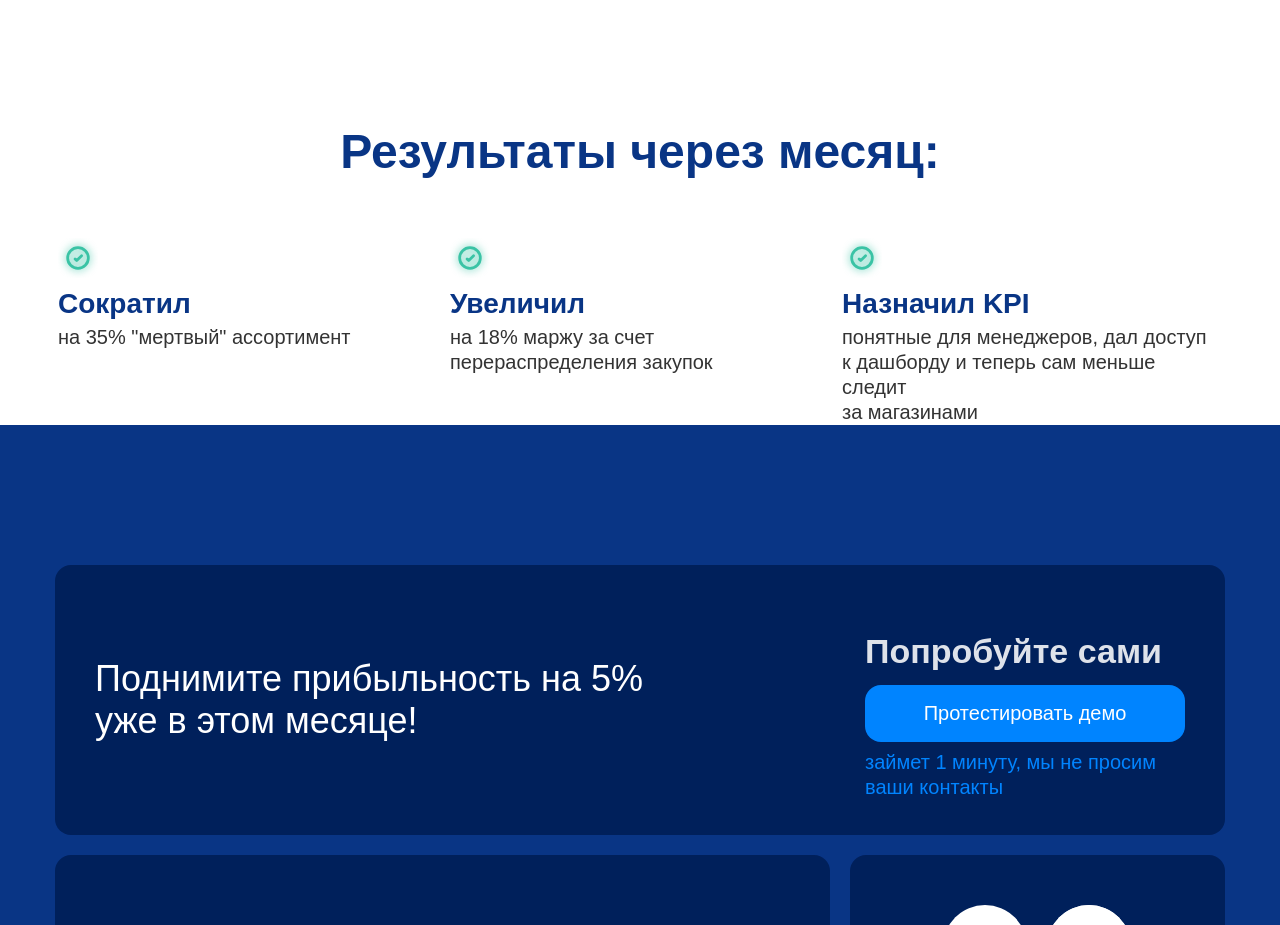
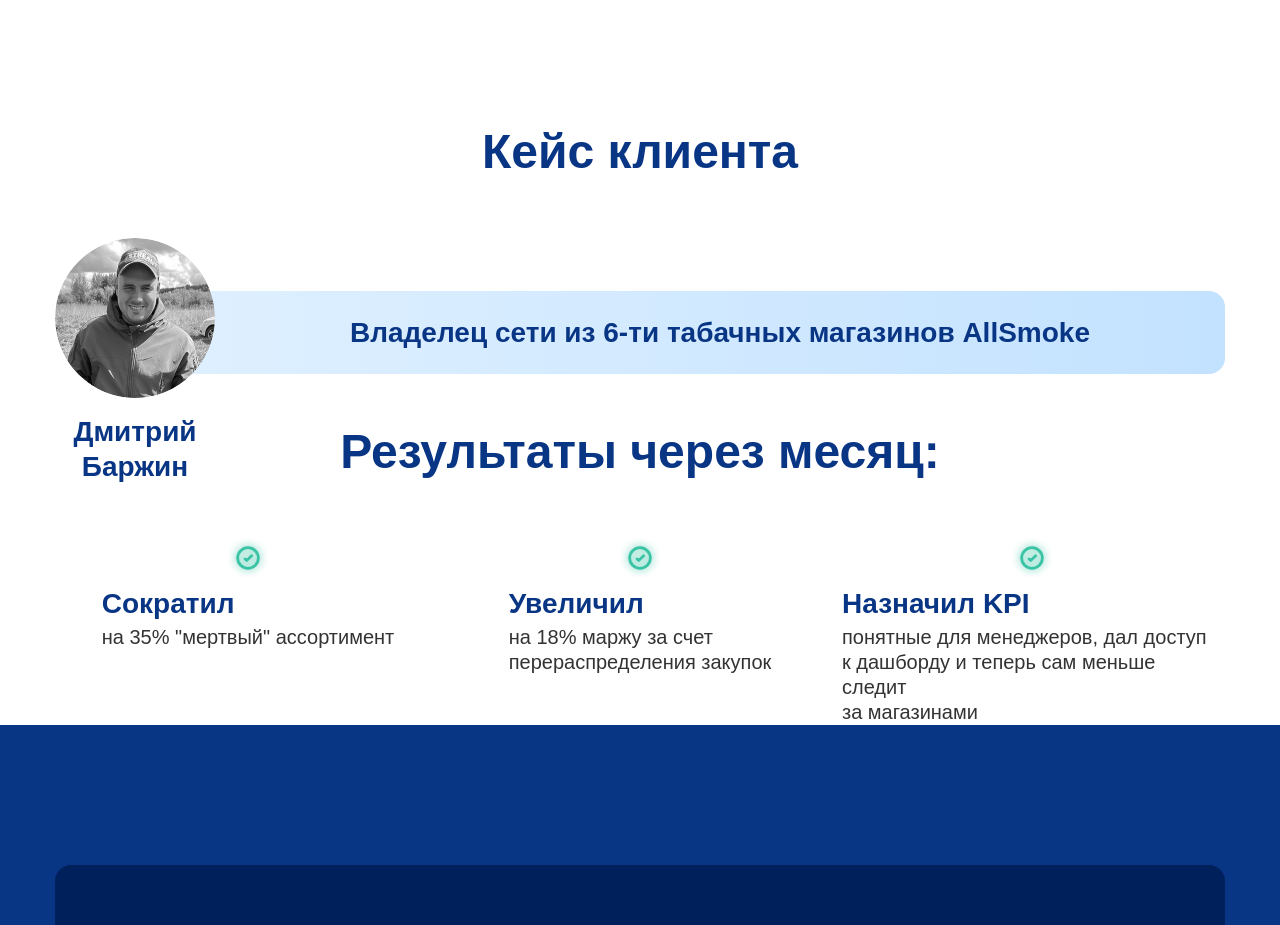
Before and after one commit to ivann1302/TrueTell, a React (Vite) app: page / in a window 1280 px wide. Shown: the part 5440-6365 px from the top of the page. Built offline with nearby package versions, Linux system fonts and the light colour scheme.

Commit message:
add client case in results-section

```diff
--- a/src/sections/results-section/results-section.module.scss
+++ b/src/sections/results-section/results-section.module.scss
@@ -16,14 +16,94 @@
   align-items: center;
 }
 
-.title {
-  font-family: 'Manrope', sans-serif;
+// Общие стили для заголовков секций
+%section-title {
   font-weight: 600;
   font-size: 48px;
   line-height: 60px;
   color: $primary-blue;
-  margin: 0 0 56px 0;
   text-align: center;
+  margin: 0;
+}
+
+// Кейс клиента
+.caseSection {
+  width: 100%;
+  margin-bottom: 48px; // отступ до "Результаты через месяц"
+}
+
+.caseTitle {
+  @extend %section-title;
+  margin-bottom: 56px;
+}
+
+.clientCase {
+  position: relative;
+  display: flex;
+  align-items: flex-end;
+  justify-content: center;
+  width: 100%;
+}
+
+.clientPhotoWrapper {
+  position: relative;
+  z-index: 2;
+  display: flex;
+  flex-direction: column;
+  align-items: center;
+  margin-bottom: -110px;
+}
+
+.clientPhoto {
+  width: 160px;
+  height: 160px;
+  border-radius: 50%;
+  object-fit: cover;
+}
+
+.clientInfo {
+  width: 1141px;
+  height: 83px;
+  background: linear-gradient(90deg, $gradient-blue-start 0%, $gradient-blue-end 100%);
+  border-radius: 16px;
+  display: flex;
+  flex-direction: column;
+  justify-content: center;
+  padding-left: 130px; // заходит под фотографию на 130px
+  margin-left: -130px; // смещение для наложения
+  z-index: 1;
+  position: relative;
+}
+
+%client-text {
+  font-weight: 600;
+  font-size: 28px;
+  line-height: 35px;
+  color: $primary-blue;
+  margin: 0;
+}
+
+.clientNameContainer {
+  display: flex;
+  flex-direction: column;
+  align-items: center;
+  justify-content: center;
+}
+
+.clientName {
+  @extend %client-text;
+  text-align: center;
+  margin-top: 16px;
+}
+
+.clientDescription {
+  @extend %client-text;
+}
+
+// Результаты
+.title {
+  @extend %section-title;
+  margin-bottom: 56px;
 }
 
 .content {
@@ -37,7 +117,7 @@
 .resultBlock {
   display: flex;
   flex-direction: column;
-  align-items: left;
+  align-items: center;
   text-align: center;
   flex: 1;
   max-width: 380px;
@@ -56,24 +136,18 @@
 }
 
 .blockTitle {
-  font-family: 'Manrope', sans-serif;
   font-weight: 600;
-  font-style: SemiBold;
   font-size: 28px;
   line-height: 35px;
-  letter-spacing: 0%;
   color: $primary-blue;
   margin: 0 0 4px 0;
   text-align: left;
 }
 
 .blockText {
-  font-family: 'Manrope', sans-serif;
   font-weight: 400;
-  font-style: Regular;
   font-size: 20px;
   line-height: 25px;
-  letter-spacing: 0%;
   color: $text-primary;
   margin: 0;
   text-align: left;
--- a/src/sections/results-section/results-section.tsx
+++ b/src/sections/results-section/results-section.tsx
@@ -1,49 +1,64 @@
 import React from 'react';
 import styles from './results-section.module.scss';
 import checkmark from './../../images/icons/checkmark.svg';
+import clientPhoto from './../../images/photos/clientPhoto.png';
 
 export const ResultsSection: React.FC = () => {
+  const results = [
+    {
+      title: 'Сократил',
+      text: 'на 35% "мертвый" ассортимент'
+    },
+    {
+      title: 'Увеличил',
+      text: 'на 18% маржу за счет перераспределения закупок'
+    },
+    {
+      title: 'Назначил KPI',
+      text: 'понятные для менеджеров, дал доступ к дашборду и теперь сам меньше следит за магазинами'
+    }
+  ];
+
   return (
     <section className={styles.resultsSection}>
       <div className={styles.container}>
+        {/* Кейс клиента */}
+        <div className={styles.caseSection}>
+          <h2 className={styles.caseTitle}>Кейс клиента</h2>
+
+                    <div className={styles.clientCase}>
+            <div className={styles.clientPhotoWrapper}>
+              <img src={clientPhoto} alt="Client photo" className={styles.clientPhoto}/>
+              <div className={styles.clientNameContainer}>
+                <p className={styles.clientName}>Дмитрий <br />Баржин</p>
+              </div>
+            </div>
+            <div className={styles.clientInfo}>
+              <p className={styles.clientDescription}>Владелец сети из 6-ти табачных магазинов AllSmoke</p>
+            </div>
+          </div>
+        </div>
+
         <h2 className={styles.title}>Результаты через месяц:</h2>
 
         <div className={styles.content}>
-          {/* Первый блок */}
-          <div className={styles.resultBlock}>
-            <img src={checkmark} alt="checkmark" className={styles.checkmark}/>
-            <div className={styles.textContent}>
-              <h3 className={styles.blockTitle}>Сократил</h3>
-              <p className={styles.blockText}>
-                на 35% "мертвый" ассортимент
-              </p>
+          {results.map((result, index) => (
+            <div key={index} className={styles.resultBlock}>
+              <img src={checkmark} alt="checkmark" className={styles.checkmark}/>
+              <div className={styles.textContent}>
+                <h3 className={styles.blockTitle}>{result.title}</h3>
+                <p className={styles.blockText}>
+                  {result.text.includes('перераспределения') ? (
+                    <>на 18% маржу за счет<br />перераспределения закупок</>
+                  ) : result.text.includes('дашборду') ? (
+                    <>понятные для менеджеров, дал доступ<br />к дашборду и теперь сам меньше следит<br />за магазинами</>
+                  ) : (
+                    result.text
+                  )}
+                </p>
+              </div>
             </div>
-          </div>
-
-          {/* Второй блок */}
-          <div className={styles.resultBlock}>
-            <img src={checkmark} alt="checkmark" className={styles.checkmark}/>
-            <div className={styles.textContent}>
-              <h3 className={styles.blockTitle}>Увеличил</h3>
-              <p className={styles.blockText}>
-                на 18% маржу за счет<br />
-                перераспределения закупок
-              </p>
-            </div>
-          </div>
-
-          {/* Третий блок */}
-          <div className={styles.resultBlock}>
-            <img src={checkmark} alt="checkmark" className={styles.checkmark}/>
-            <div className={styles.textContent}>
-              <h3 className={styles.blockTitle}>Назначил KPI</h3>
-              <p className={styles.blockText}>
-                понятные для менеджеров, дал доступ<br />
-                к дашборду и теперь сам меньше следит<br />
-                за магазинами
-              </p>
-            </div>
-          </div>
+          ))}
         </div>
       </div>
     </section>
```
Also changed, not shown: src/images/photos/clientPhoto.png (added).
